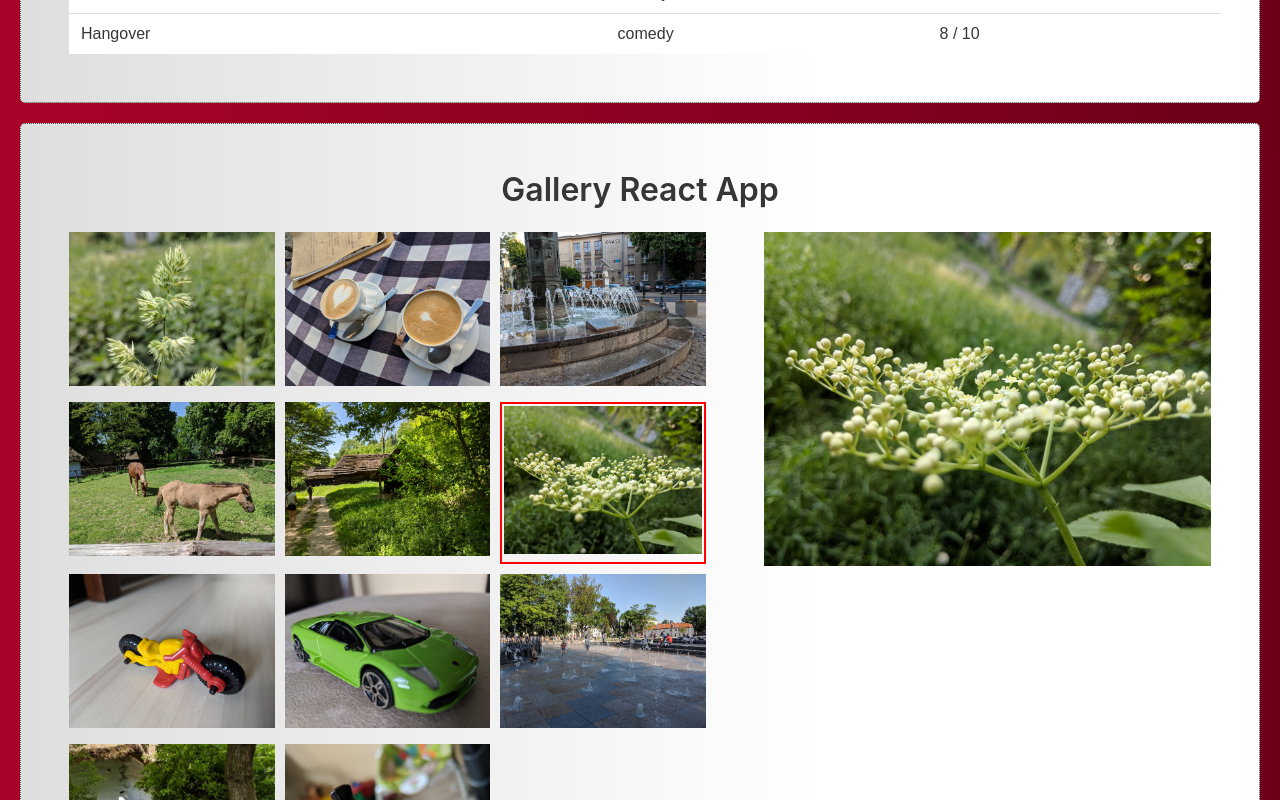
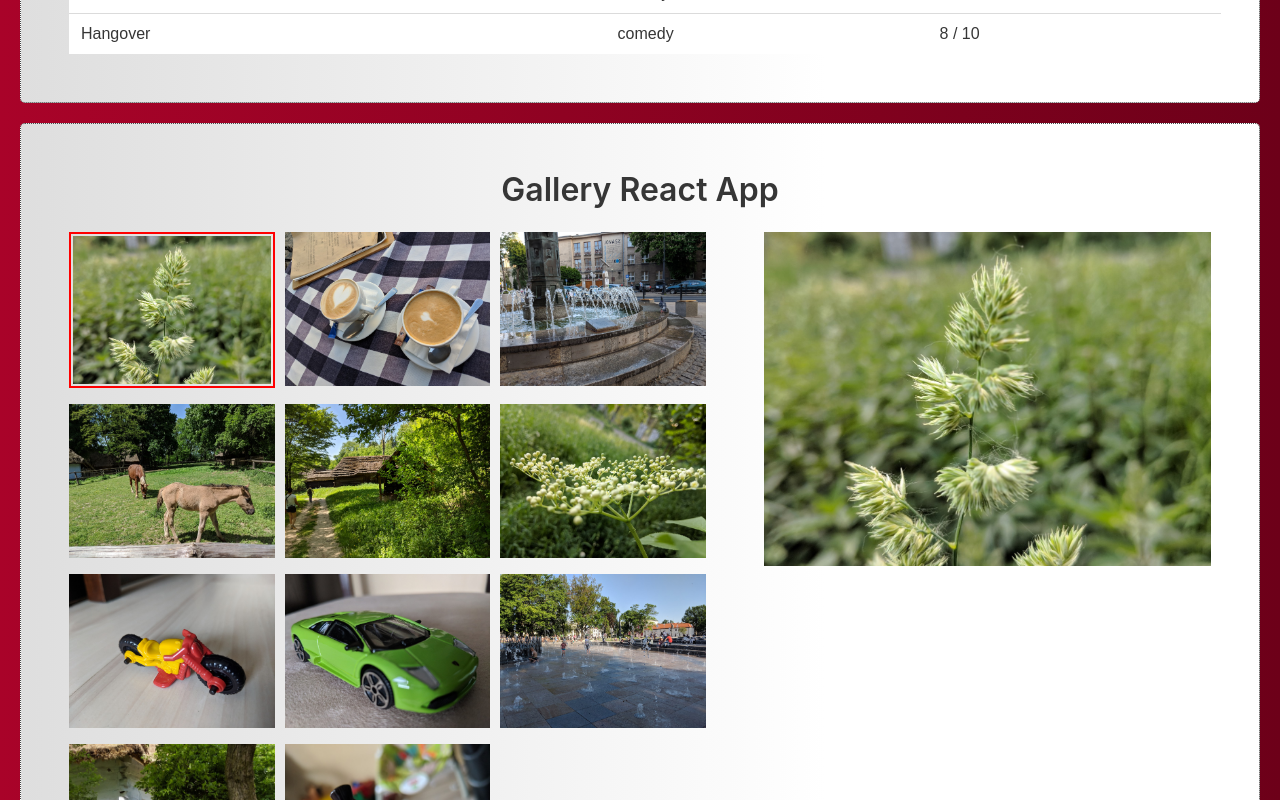
Before and after one commit to wilkpiotr/react-local-apps, a React app: page / in a window 1280 px wide. Shown: the part 1620-2420 px from the top of the page. Built offline with nearby package versions, Linux system fonts and the light colour scheme.

Commit message:
finished gallery section

```diff
--- a/src/components/Gallery/Gallery.jsx
+++ b/src/components/Gallery/Gallery.jsx
@@ -1,51 +1,32 @@
-import React from 'react';
+import React, { Component } from 'react';
 import './Gallery.css';
 import images from './data';
+import GalleryLeft from './GalleryLeft'
+import GalleryRight from './GalleryRight';
 
-const Gallery = () => {
-  return (<section className="section Gallery project">
-      <h1 className="title">Gallery React App</h1>
-      <div className="container">
-        <div className="galleryLeft">
-          <div>
-            <img src="/gallery/1.jpg" alt='smth' />
-          </div>
-          <div>
-            <img src="/gallery/2.jpg" alt='smth' />
-          </div>
-          <div>
-            <img src="/gallery/3.jpg" alt='smth' />
-          </div>
-          <div>
-            <img src="/gallery/4.jpg" alt='smth' />
-          </div>
-          <div>
-            <img src="/gallery/5.jpg" alt='smth' />
-          </div>
-          <div className="chosen">
-            <img src="/gallery/6.jpg" alt='smth' />
-          </div>
-          <div>
-            <img src="/gallery/7.jpg" alt='smth' />
-          </div>
-          <div>
-            <img src="/gallery/8.jpg" alt='smth' />
-          </div>
-          <div>
-            <img src="/gallery/9.jpg" alt='smth' />
-          </div>
-          <div>
-            <img src="/gallery/10.jpg" alt='smth' />
-          </div>
-          <div>
-            <img src="/gallery/11.jpg" alt='smth' />
-          </div>
+class Gallery extends Component  {
+
+  state = {
+    images: images,
+    index: 0,
+    className: 'chosen'
+  };
+
+  handleImageClick = (index) => {
+    this.setState({index: index})
+  }
+
+
+  render() {
+
+    return (<section className="section Gallery project">
+        <h1 className="title">Gallery React App</h1>
+        <div className="container">
+          <GalleryLeft onImageClick={this.handleImageClick} content={this.state}/>
+          <GalleryRight content={this.state}/>
         </div>
-        <div className="galleryRight">
-          <img src="/gallery/6.jpg" alt='smth' />
-        </div>
-      </div>
-    </section>)
+      </section>)
+  }
 }
 
 export default Gallery;
--- /dev/null
+++ b/src/components/Gallery/GalleryLeft.jsx
@@ -0,0 +1,19 @@
+import React from 'react';
+
+const GalleryLeft = (props) => {
+
+    return (
+        <div className="galleryLeft">
+            {props.content.images.map((image, index) => {
+                    return  <div key={index} onClick={() => props.onImageClick(index)}>
+                                {props.content.index === index ?
+                                <img src={image.path} alt='smth' className={props.content.className}/> :
+                                <img src={image.path} alt='smth' /> }
+                            </div>
+
+            })}
+        </div>
+    )
+}
+
+export default GalleryLeft;
--- /dev/null
+++ b/src/components/Gallery/GalleryRight.jsx
@@ -0,0 +1,15 @@
+import React from 'react';
+
+const GalleryRight = (props) => {
+
+    return <div className="galleryRight">
+    {props.content.images.map((image, index) => {
+            return  <div key={index}>
+                        {props.content.index === index && <img  src={image.path} alt='smth'/>}
+                    </div>
+    })}
+</div>
+
+}
+
+export default GalleryRight;
--- a/src/components/Gallery/data.js
+++ b/src/components/Gallery/data.js
@@ -1,13 +1,13 @@
 export default [
-  '/gallery/1.jpg',
-  '/gallery/2.jpg',
-  '/gallery/3.jpg',
-  '/gallery/4.jpg',
-  '/gallery/5.jpg',
-  '/gallery/6.jpg',
-  '/gallery/7.jpg',
-  '/gallery/8.jpg',
-  '/gallery/9.jpg',
-  '/gallery/10.jpg',
-  '/gallery/11.jpg'
+  {path: '/gallery/1.jpg'},
+  {path: '/gallery/2.jpg'},
+  {path: '/gallery/3.jpg'},
+  {path: '/gallery/4.jpg'},
+  {path: '/gallery/5.jpg'},
+  {path: '/gallery/6.jpg'},
+  {path: '/gallery/7.jpg'},
+  {path: '/gallery/8.jpg'},
+  {path: '/gallery/9.jpg'},
+  {path: '/gallery/10.jpg'},
+  {path: '/gallery/11.jpg'}
 ]
--- a/src/components/ToDo/Title.jsx
+++ b/src/components/ToDo/Title.jsx
@@ -4,7 +4,7 @@ import TaskCounter from './TaskCounter'
 const Title = (props) => {
 
     let sum = 0;
-    const done = props.counter.forEach((task) => {
+    props.counter.forEach((task) => {
         if (task.done) {
             sum = sum + 1;
         } return sum
```
